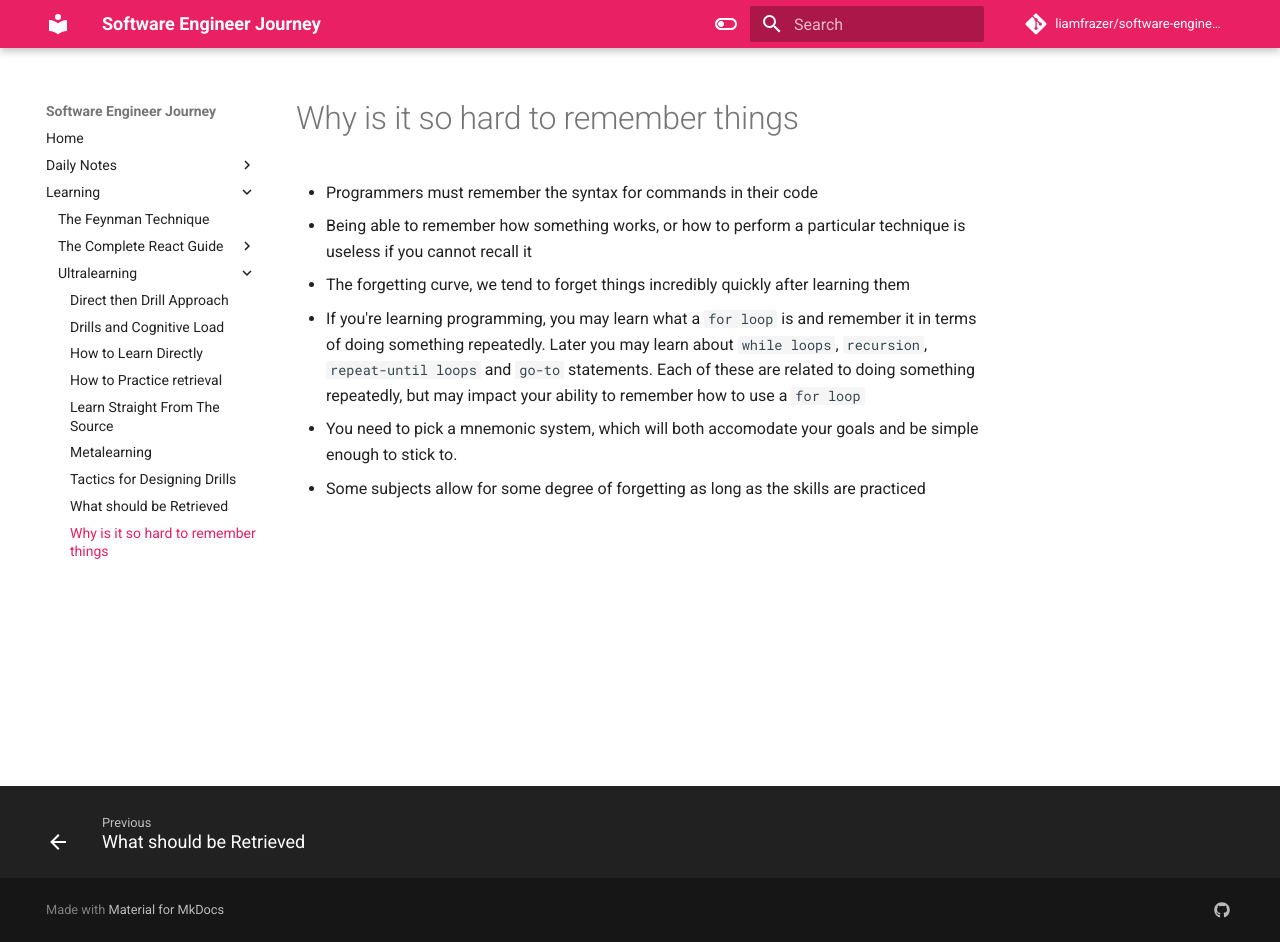
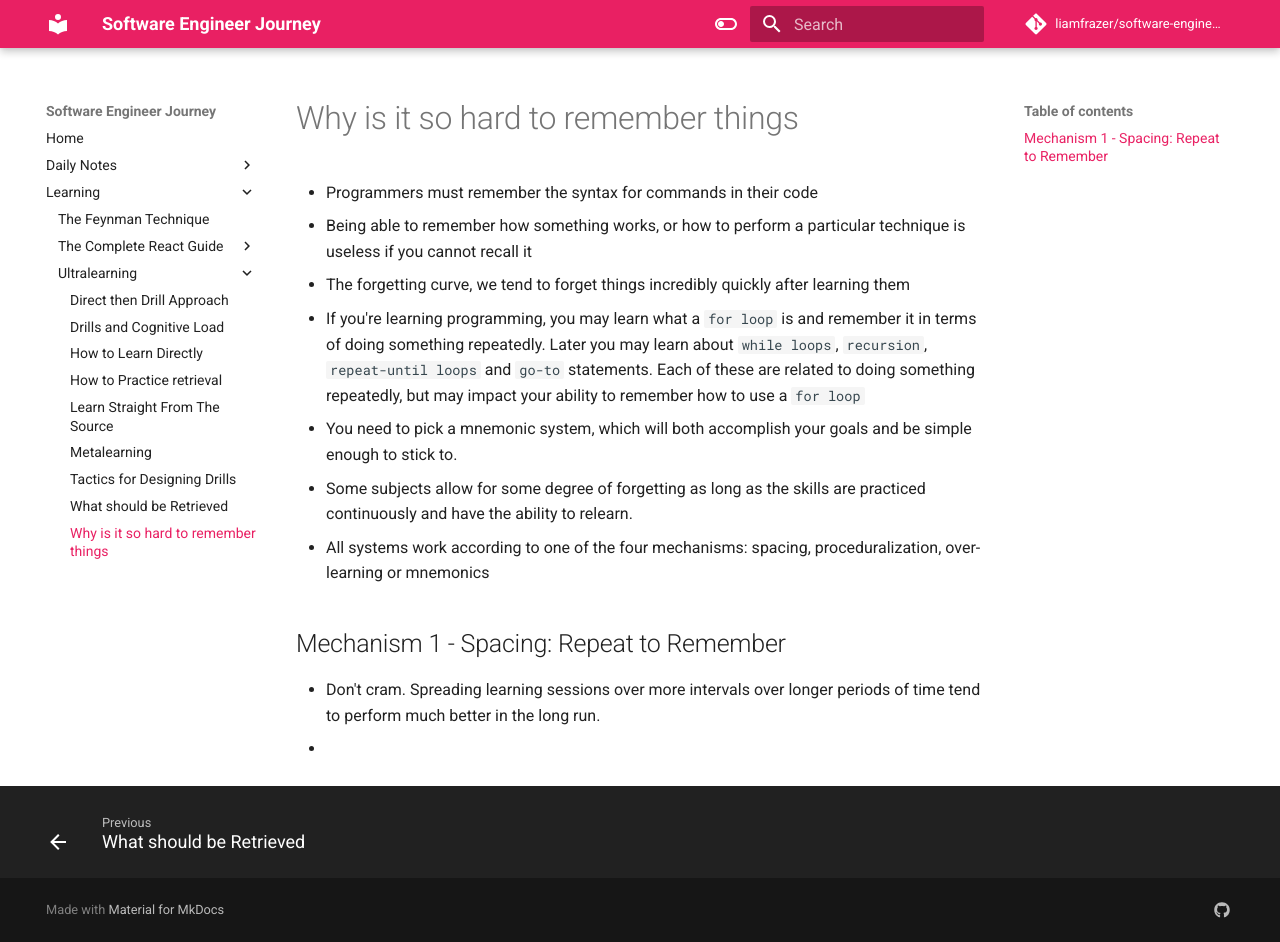
Before and after one commit to liamfrazer/software-engineer-journey, an MkDocs documentation site: the page built from docs/Learning/Ultralearning/Why is it so hard to remember things.md, in a window 1280 px wide and 942 px high. Built offline with MkDocs 1.6.1 and Material for MkDocs 9.7.7, drawn with Linux system fonts in a browser that asks for light colours; comment, search, counter and statistics services are not loaded.

Commit message:
vault backup: 2023-12-11 22:51:29

```diff
--- a/docs/Learning/Ultralearning/Why is it so hard to remember things.md
+++ b/docs/Learning/Ultralearning/Why is it so hard to remember things.md
@@ -7,5 +7,10 @@ tags:
 * Being able to remember how something works, or how to perform a particular technique is useless if you cannot recall it
 * The forgetting curve, we tend to forget things incredibly quickly after learning them
 * If you're learning programming, you may learn what a `for loop` is and remember it in terms of doing something repeatedly. Later you may learn about `while loops`, `recursion`, `repeat-until loops` and `go-to` statements. Each of these are related to doing something repeatedly, but may impact your ability to remember how to use a `for loop`
-* You need to pick a mnemonic system, which will both accomodate your goals and be simple enough to stick to.
-* Some subjects allow for some degree of forgetting as long as the skills are practiced
+* You need to pick a mnemonic system, which will both accomplish your goals and be simple enough to stick to.
+* Some subjects allow for some degree of forgetting as long as the skills are practiced continuously and have the ability to relearn.
+* All systems work according to one of the four mechanisms: spacing, proceduralization, over-learning or mnemonics
+
+## Mechanism 1 - Spacing: Repeat to Remember
+* Don't cram. Spreading learning sessions over more intervals over longer periods of time tend to perform much better in the long run.
+*
```
